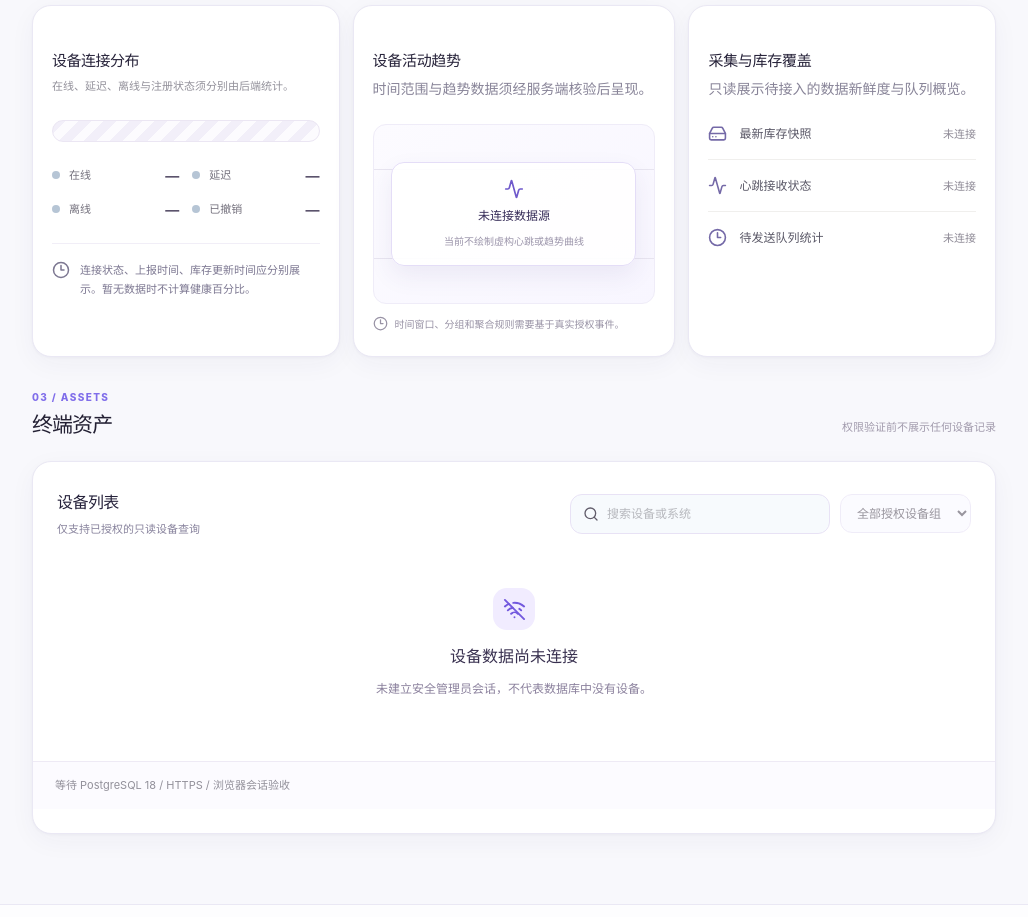
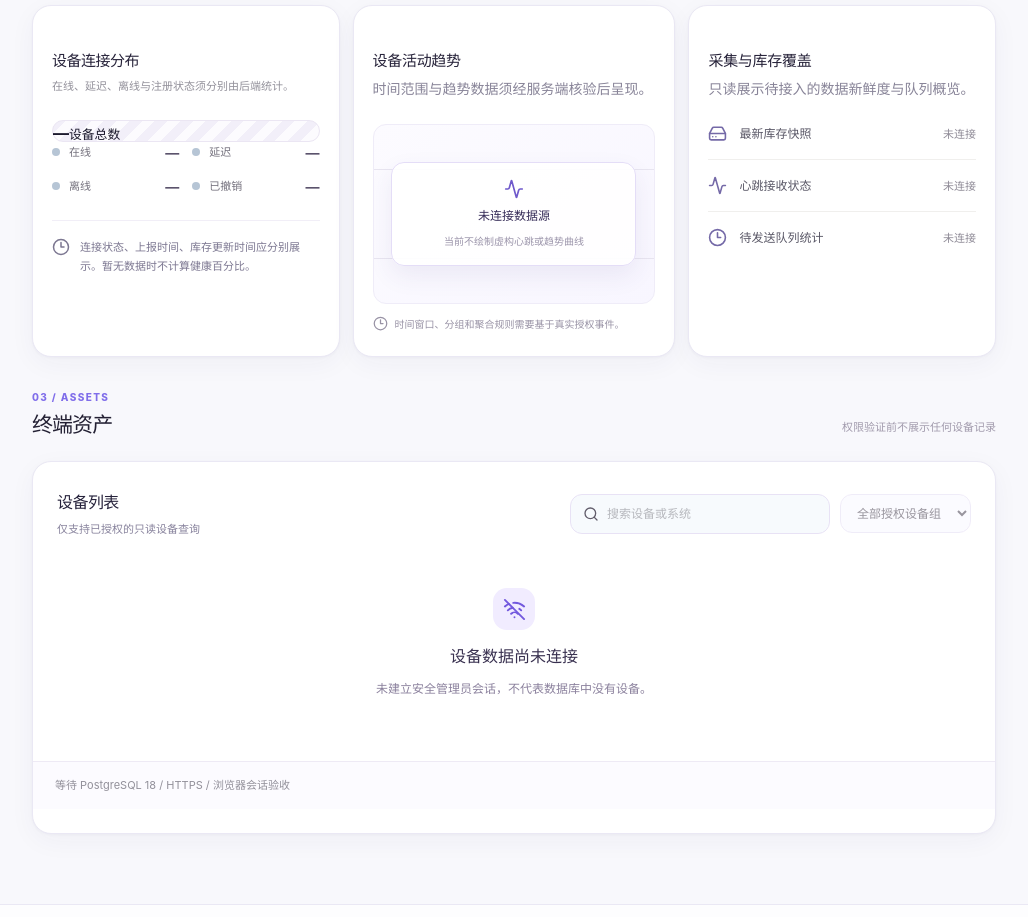
Before and after one commit to kunlong-luo/lanveriq, a Next.js app in the folder apps/web-next/: page /overview in a window 1280 px wide. Shown: the part 920-1837 px from the top of the page, without its empty margins (250-1278 px from the left). Built offline with nearby package versions, Linux system fonts and the light colour scheme.

Commit message:
NXT-14: match prototype's device status ring with neutral, non-fabricated empty metric

```diff
--- a/apps/web-next/src/components/health-sections.tsx
+++ b/apps/web-next/src/components/health-sections.tsx
@@ -33,10 +33,16 @@ export function ConnectivityBreakdown() {
     <CardHeader><CardTitle>设备连接分布</CardTitle>
       <CardDescription>在线、延迟、离线与注册状态须分别由后端统计。</CardDescription></CardHeader>
     <CardContent className="connectivity-content">
-      <div className="connectivity-empty-bar" role="img" aria-label="暂无连接状态统计数据" />
-      <div className="connectivity-legend">
-        {['在线', '延迟', '离线', '已撤销'].map(label => <span key={label}>
-          <i aria-hidden="true" /><span>{label}</span><strong>—</strong></span>)}
+      <div className="bc-connectivity-visual">
+        <div className="connectivity-empty-bar" role="img" aria-label="暂无连接状态统计数据">
+          <span className="bc-connection-ring-center" aria-hidden="true">
+            <strong>—</strong><small>设备总数</small>
+          </span>
+        </div>
+        <div className="connectivity-legend">
+          {['在线', '延迟', '离线', '已撤销'].map(label => <span key={label}>
+            <i aria-hidden="true" /><span>{label}</span><strong>—</strong></span>)}
+        </div>
       </div>
       <p className="freshness-note"><Clock3 size={18} aria-hidden="true"/>
         连接状态、上报时间、库存更新时间应分别展示。暂无数据时不计算健康百分比。</p>
```
